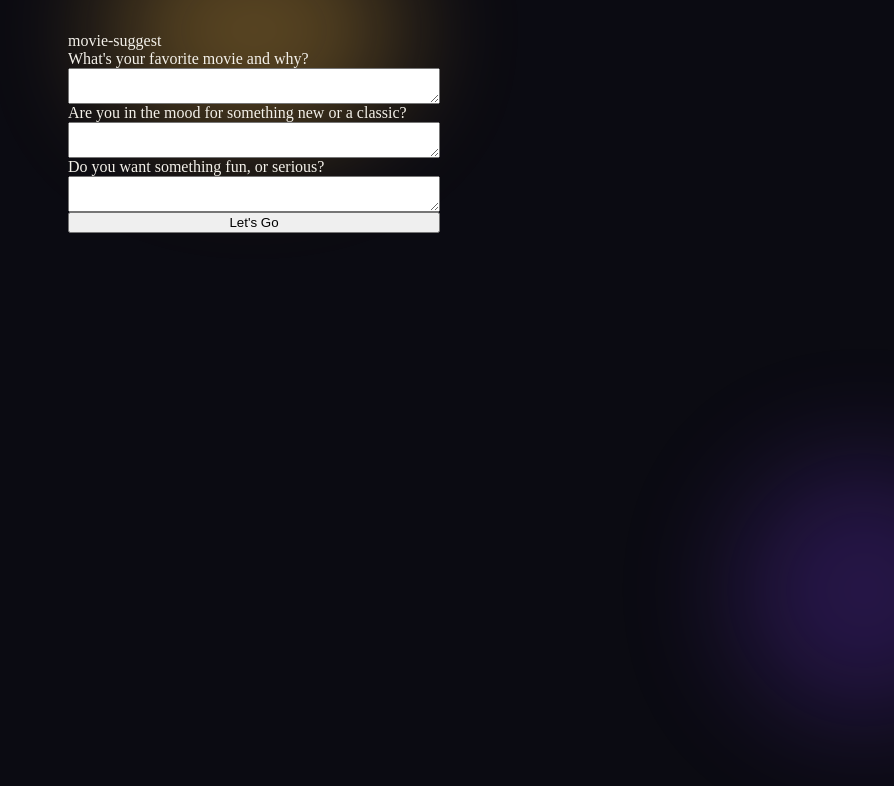
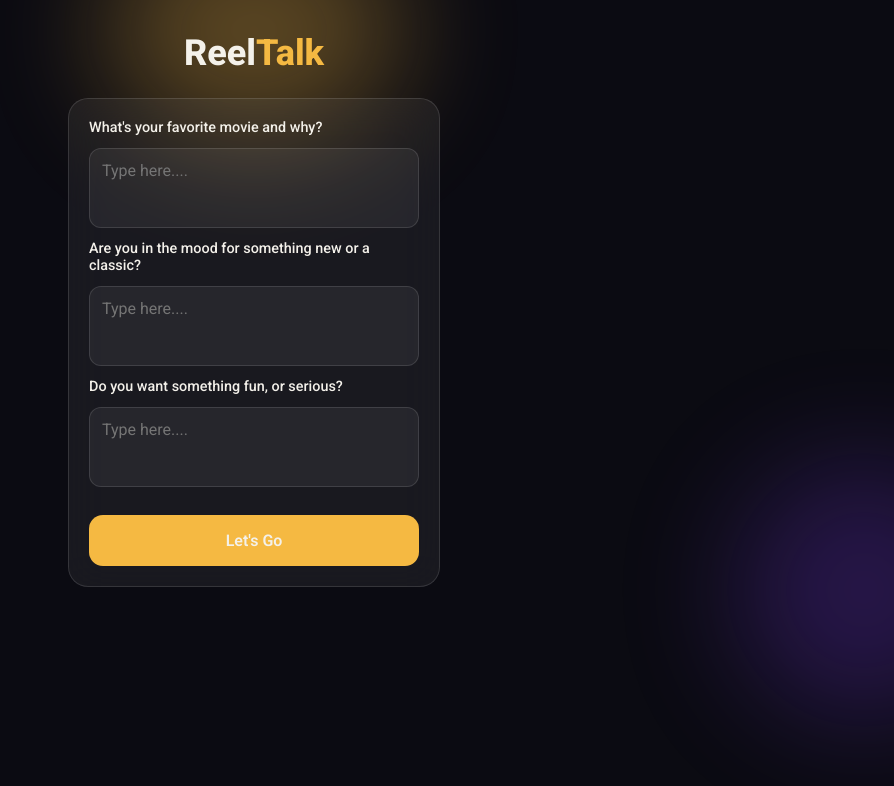
Before and after one commit to dopeybuilds/movie-suggest, a website built with Vite: page index.html in a window 1280 px wide. Shown: the whole page, without its empty margins (386-1280 px from the left). Built offline with nearby package versions, Linux system fonts and the light colour scheme; no server answers.

Commit message:
more style work (glass styling, title work),

```diff
--- a/index.css
+++ b/index.css
@@ -9,6 +9,11 @@
 
 * {
     box-sizing: border-box;
+    font-family: "Roboto", sans-serif;
+}
+
+[hidden] {
+    display: none !important;
 }
 
 html, body {
@@ -31,9 +36,95 @@ main {
     z-index: 1;
 }
 
+header {
+    text-align: center;
+    margin-bottom: 1.5rem;
+}
+
+h1 {
+    font-size: 2.25rem;
+    font-weight: 800;
+    margin: 0;
+}
+
+h1 span {
+    color: var(--accent-color);
+}
+
+#result {
+    display: flex;
+    flex-direction: column;
+}
+
+#title {
+    font-size: 1.75rem;
+    font-weight: 800;
+    margin: 0;
+}
+
 #movie-form {
     display: flex;
     flex-direction: column;
+}
+
+#movie-form, #result {
+    background-color: var(--glass);
+    border: 1px solid var(--glass-border);
+    border-radius: 20px;
+    padding: 1.25rem;
+    backdrop-filter: blur(20px);
+    -webkit-backdrop-filter: blur(20px);
+    gap: 0.75rem
+}
+
+textarea {
+    width: 100%;
+    background-color: var(--glass);
+    border: 1px solid var(--glass-border);
+    border-radius: 12px;
+    padding: 0.75rem;
+    font: inherit;
+    color: inherit;
+    resize: vertical;
+    field-sizing: content;
+    min-height: 80px;
+}
+
+textarea::-webkit-resizer {
+    display: none;
+}
+
+textarea:focus {
+    outline: none;
+    border-color: var(--accent-color);
+    box-shadow: 0 0 0 3px rgba(245, 185, 66, 0.15);
+}
+
+label {
+    font-size: .9rem;
+    font-weight: 500;
+}
+
+button {
+    width: 100%;
+    background: var(--accent-color);
+    color: var(--text-color);
+    border: none;
+    border-radius: 14px;
+    padding: 1rem;
+    font: inherit;
+    font-weight: 600;
+    cursor: pointer;
+    margin-top: 1rem;
+    transition: transform 0.25s;
+}
+
+button:hover {
+    transform: translateY(-2px);
+}
+
+button:active {
+    transform: scale(0.95);
 }
 
 /* Background glows */
--- a/index.html
+++ b/index.html
@@ -1,24 +1,30 @@
 <!doctype html>
 <html lang="en">
 <head>
+    <meta charset="UTF-8">
     <title>ReelTalk</title>
     <meta name="viewport" content="width=device-width, initial-scale=1.0">
     <link rel="stylesheet" href="index.css">
-    <meta charset="UTF-8">
+<!-- FONT-->
+    <link rel="preconnect" href="https://fonts.googleapis.com">
+    <link rel="preconnect" href="https://fonts.gstatic.com" crossorigin>
+    <link href="https://fonts.googleapis.com/css2?family=Roboto:ital,wght@0,100..900;1,100..900&display=swap" rel="stylesheet">
 </head>
 <body>
 <div class="glow glow-amber"></div>
 <div class="glow glow-purple"></div>
 
 <main>
-<header>movie-suggest</header>
+<header>
+    <h1>Reel<span>Talk</span></h1>
+</header>
 <form id="movie-form">
     <label for="question-1">What's your favorite movie and why?</label>
-    <textarea id="question-1" required></textarea>
+    <textarea id="question-1" placeholder="Type here...." required></textarea>
     <label for="question-2">Are you in the mood for something new or a classic?</label>
-    <textarea id="question-2" required></textarea>
+    <textarea id="question-2" placeholder="Type here...." required></textarea>
     <label for="question-3">Do you want something fun, or serious?</label>
-    <textarea id="question-3" required></textarea>
+    <textarea id="question-3" placeholder="Type here...." required></textarea>
     <button type="submit">Let's Go</button>
 </form>
 <section id="result" hidden>
```
